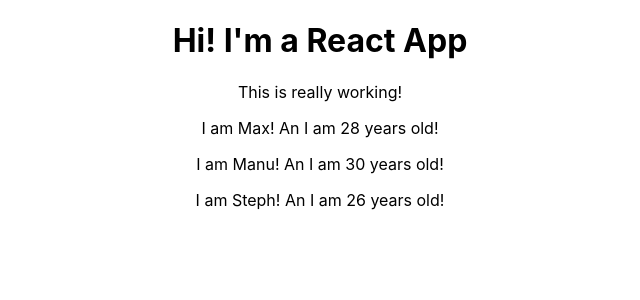
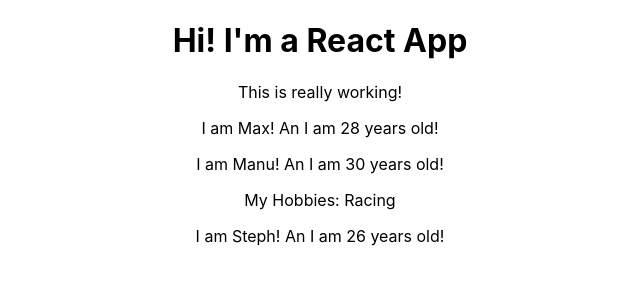
Before and after one commit to mary-tkachenko/react_tower, a React (Create React App) app in the folder my-app/: page / in a window 1280 px wide. Shown: the top 300 px of the page, without its empty margins (320-960 px from the left). Built offline with nearby package versions, Linux system fonts and the light colour scheme.

Commit message:
add children

```diff
--- a/my-app/src/Person/Person.js
+++ b/my-app/src/Person/Person.js
@@ -2,7 +2,12 @@
 
 const person = (props) => {
     // return <p> I am a Person! An I am {Math.floor(Math.random() * 30)} years old!</p>
-    return <p> I am {props.name}! An I am {props.age} years old!</p>
+    return (
+        <div>
+            <p> I am {props.name}! An I am {props.age} years old!</p>
+            <p>{props.children}</p>
+        </div>
+    )
 }
 
 export default person;
```
